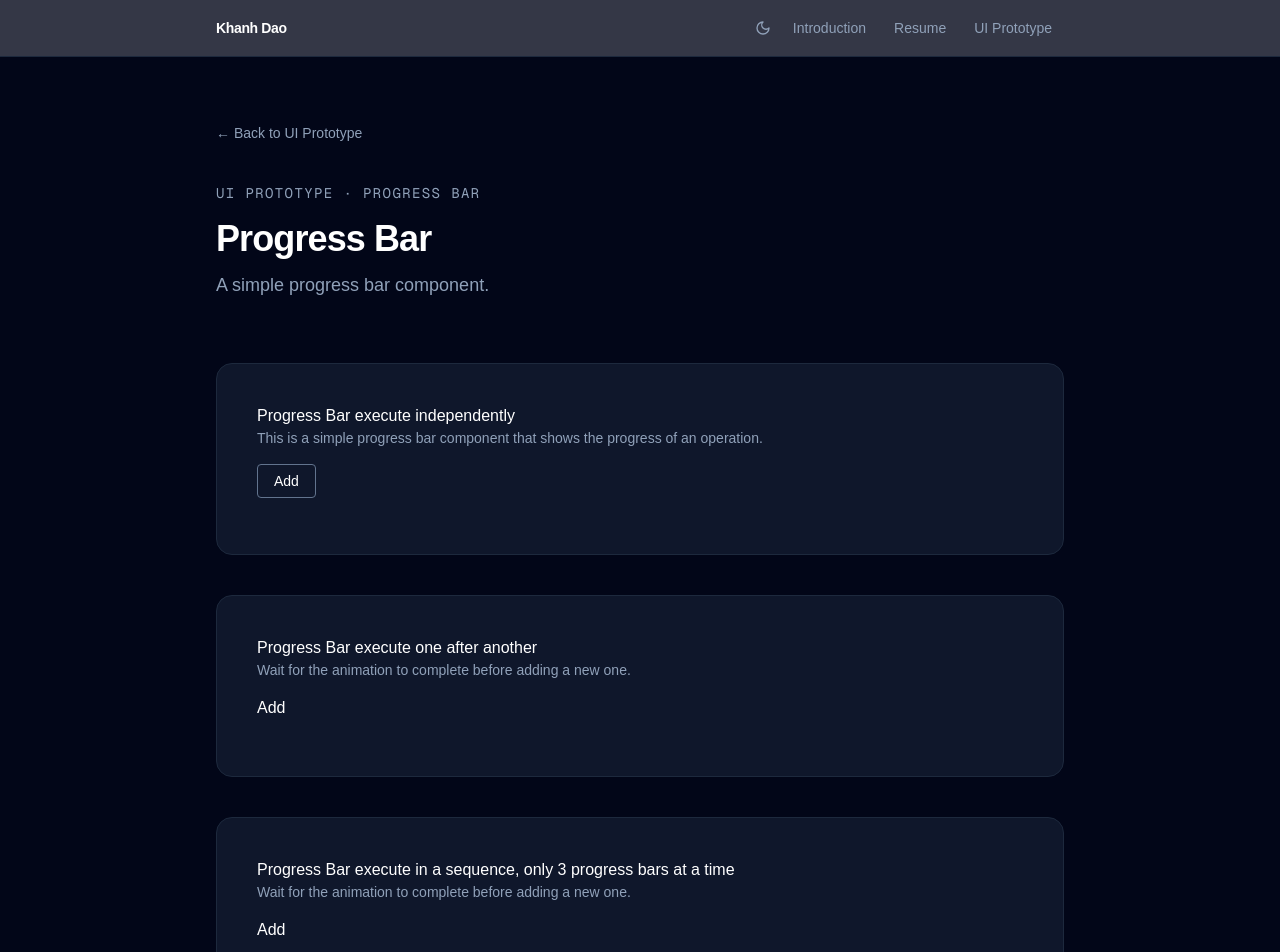
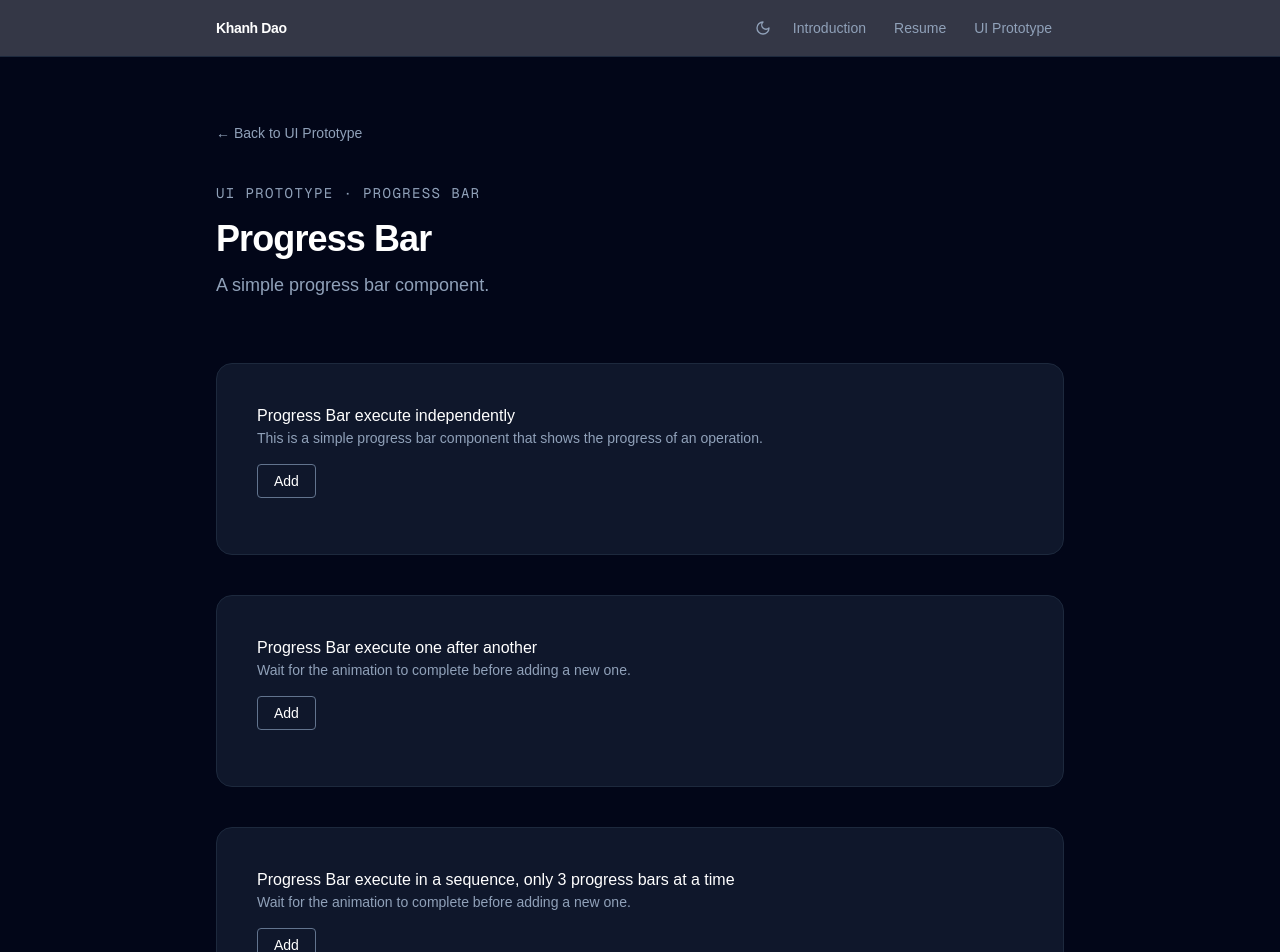
Before and after one commit to lelea2/solace, a Next.js app: page /ui-prototype/progress-bar in a window 1280 px wide. Shown: the top 952 px of the page. Built offline with nearby package versions, Linux system fonts and the light colour scheme.

Commit message:
test component

```diff
--- a/components/ui-prototype/progress-bar/ProgressBar.css
+++ b/components/ui-prototype/progress-bar/ProgressBar.css
@@ -1,4 +1,4 @@
-.bars {
+.progress-bars {
   margin-top: 16px;
 }
 
--- a/components/ui-prototype/progress-bar/ProgressBar.tsx
+++ b/components/ui-prototype/progress-bar/ProgressBar.tsx
@@ -37,7 +37,7 @@ export default function App() {
       >
         Add
       </button>
-      <div className="bars">
+      <div className="progress-bars">
         {bars.map((id) => (
           <ProgressBar key={id} />
         ))}
--- a/components/ui-prototype/progress-bar/ProgressBarII.tsx
+++ b/components/ui-prototype/progress-bar/ProgressBarII.tsx
@@ -48,9 +48,14 @@ export default function App() {
       <p className="text-slate-400 text-sm mb-4">
         Wait for the animation to complete before adding a new one.
       </p>
-      <button onClick={addProgressBar}>Add</button>
+      <button
+        onClick={addProgressBar}
+        className="px-4 py-1.5 text-sm border border-slate-500 rounded hover:border-slate-300 hover:text-white transition-colors"
+      >
+        Add
+      </button>
 
-      <div className="bars">
+      <div className="progress-bars">
         {bars.map((id, index) => (
           <ProgressBar
             key={id}
--- a/components/ui-prototype/progress-bar/ProgressBarIII.tsx
+++ b/components/ui-prototype/progress-bar/ProgressBarIII.tsx
@@ -31,17 +31,16 @@ function ProgressBar({ isActive, onComplete }: { isActive: boolean; onComplete:
 
 export default function App() {
   const [bars, setBars] = useState<string[]>([]);
-  const [activeIndex, setActiveIndex] = useState(0);
+  const [completeCount, setCompleteCount] = useState(0);
 
   function addProgressBar() {
     setBars((prev: string[]) => [...prev, crypto.randomUUID()]);
   }
 
   function handleComplete(index: number) {
-    if (index === activeIndex - MAX_CONCURRENT) {
-      return;
+    if (index === completeCount) {
+      setCompleteCount((prev) => prev + 1);
     }
-    setActiveIndex((prev) => Math.min(prev + 1, bars.length));
   }
 
   return (
@@ -49,13 +48,18 @@ export default function App() {
       <p className="text-slate-400 text-sm mb-4">
         Wait for the animation to complete before adding a new one.
       </p>
-      <button onClick={addProgressBar}>Add</button>
+      <button
+        onClick={addProgressBar}
+        className="px-4 py-1.5 text-sm border border-slate-500 rounded hover:border-slate-300 hover:text-white transition-colors"
+      >
+        Add
+      </button>
 
-      <div className="bars">
+      <div className="progress-bars">
         {bars.map((id, index) => (
           <ProgressBar
             key={id}
-            isActive={index <= activeIndex}
+            isActive={index >= completeCount && index < completeCount + MAX_CONCURRENT}
             onComplete={() => handleComplete(index)}
           />
         ))}
```
